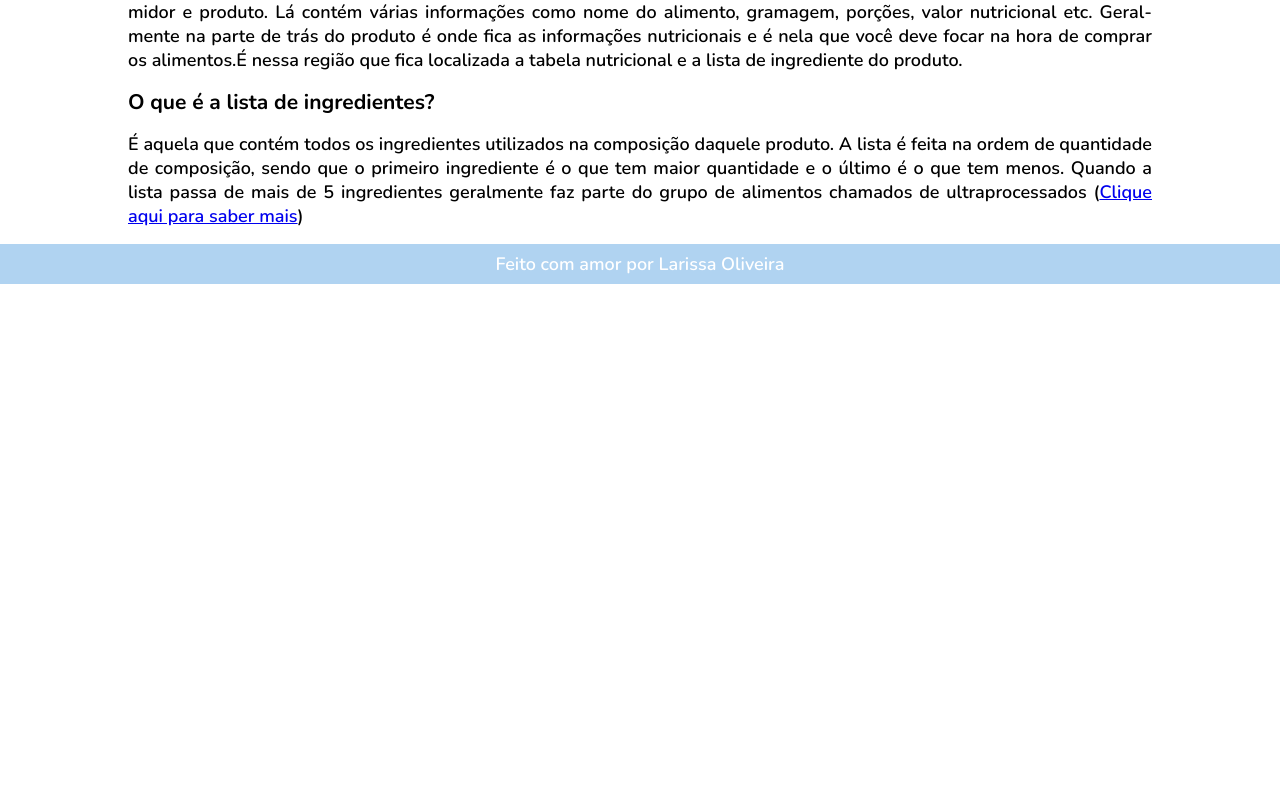
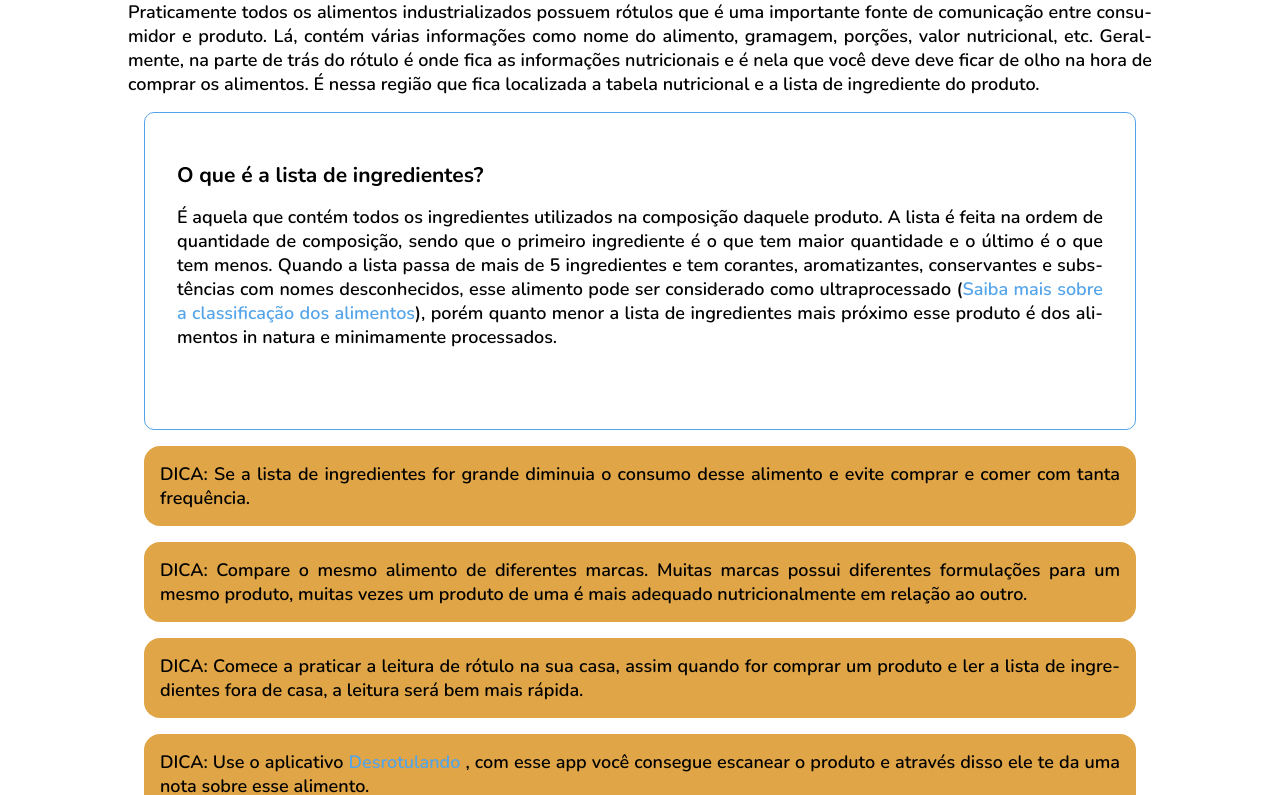
Before and after one commit to olaari/projeto-final, a React (Vite) app: page /rotulos in a window 1280 px wide. Shown: the part 749-1544 px from the top of the page. Before the commit the page ends 1033 px from the top, so only its background shows below. Built offline with nearby package versions, Linux system fonts and the light colour scheme; grey boxes are pictures that could not be loaded.

Commit message:
adicionando as dicas dos rótulos

```diff
--- a/src/pages/Classificacao/Classificacao.jsx
+++ b/src/pages/Classificacao/Classificacao.jsx
@@ -95,7 +95,7 @@ function Classificacao() {
 
 
                 <h1 className='titulo-quiz'>Quiz dos Alimentos</h1>
-<p>Bora ver se você absorveu as informações dessa página? Esse quiz será composto de 4 questões e com 4 alternativas cada. Tenho</p>
+                <p>Bora ver se você absorveu as informações dessa página? Esse quiz será composto de 4 questões e com 4 alternativas cada. Tenho</p>
             </div>
         </>
     )
--- a/src/pages/Rotulos/Rotulos.jsx
+++ b/src/pages/Rotulos/Rotulos.jsx
@@ -10,16 +10,27 @@ function Rotulos() {
             </div>
 
             <div className="main-rotulo">
-                <h1>Dicas para a leitura de Rótulos nutricionais dos alimentos </h1>
-                <p>Quando você vai ao mercado costuma ter a lista de alimento? Você sabe o que é lista de alimentos? Compara os alimentos de diferentes marcas?</p>
+                <h1>Dicas para a leitura de Rótulos nutricionais dos alimentos</h1>
+                <p>Quando você vai ao mercado costuma ter a lista de alimento? Você sabe o que é lista de alimentos? Compara os alimentos de diferentes marcas?</p> <br />
 
-                <p> Práticamente todos os alimentos industrializados possuem rótulos que é uma importante fonte de comunicação entre consumidor e produto. Lá contém várias informações como nome do alimento, gramagem, porções, valor nutricional etc. Geralmente na parte de trás do produto é onde fica as informações nutricionais e é nela que você deve focar na hora de comprar os alimentos.É nessa região que fica localizada a tabela nutricional e a lista de ingrediente do produto. </p>
-                <h3>O que é a lista de ingredientes? </h3>
-                <p>É aquela que contém todos os ingredientes utilizados na composição daquele produto. A lista é feita na ordem de quantidade de composição, sendo que o primeiro ingrediente é o que tem maior quantidade e o último é o que tem menos.
-                    Quando a lista passa de mais de 5 ingredientes geralmente faz parte do grupo de alimentos chamados de ultraprocessados (<a href="https://nutri-desrotula.netlify.app/rotulos">Clique aqui para saber mais</a>)
-                </p>
+                <p> Praticamente todos os alimentos industrializados possuem rótulos que é uma importante fonte de comunicação entre consumidor e produto. Lá, contém várias informações como nome do alimento, gramagem, porções, valor nutricional, etc. Geralmente, na parte de trás do rótulo é onde fica as informações nutricionais e é nela que você deve deve ficar de olho na hora de comprar os alimentos. É nessa região que fica localizada a tabela nutricional e a lista de ingrediente do produto. </p>
+
+                <div className="lista-de-ingredientes">
+                    <h3>O que é a lista de ingredientes? </h3>
+                    <p>É aquela que contém todos os ingredientes utilizados na composição daquele produto. A lista é feita na ordem de quantidade de composição, sendo que o primeiro ingrediente é o que tem maior quantidade e o último é o que tem menos.
+                        Quando a lista passa de mais de 5 ingredientes e tem corantes, aromatizantes, conservantes e substências com nomes desconhecidos, esse alimento pode ser considerado como ultraprocessado (<a className="link" href="https://nutri-desrotula.netlify.app/classificacao">Saiba mais sobre a classificação dos alimentos</a>), porém quanto menor a lista de ingredientes mais próximo esse produto é dos alimentos in natura e minimamente processados.</p> <br /><br />
+                    <div className="exemplo-lista-ingredientes"> </div>
+                </div>
+                <div>
+                    <p className="dicas-listas"> DICA: Se a lista de ingredientes for grande diminuia o consumo desse alimento e evite comprar e comer com tanta frequência.</p>
+                    <p className="dicas-listas"> DICA: Compare o mesmo alimento de diferentes marcas. Muitas marcas possui diferentes formulações para um mesmo produto, muitas vezes um produto de uma é mais adequado nutricionalmente em relação ao outro.</p>
+                    <p className="dicas-listas"> DICA: Comece a praticar a leitura de rótulo na sua casa, assim quando for comprar um produto e ler a lista de ingredientes fora de casa, a leitura será bem mais rápida.</p>
+                    <p className="dicas-listas"> DICA: Use o aplicativo <a className="link"href="https://desrotulando.com/">Desrotulando</a> , com esse app você consegue escanear o produto e através disso ele te da uma nota sobre esse alimento. </p>
+                    <p className="dicas-listas"> DICA: </p>
+                    <p className="dicas-listas"> DICA: </p>
 
 
+                </div>
 
 
 
--- a/src/pages/Rotulos/rotulos.css
+++ b/src/pages/Rotulos/rotulos.css
@@ -28,16 +28,51 @@ div.background-rotulo {
     position: absolute;
 
 }
+
 div.main-rotulo {
     padding: 1rem 0;
     margin: 0 auto;
     width: 80%;
     text-align: justify;
-  }
+}
 
 div.main-rotulo>h1 {
     margin-bottom: 1rem;
     color: white;
     background-color: #b0d3f1;
     padding-left: 1rem;
-  }
+}
+
+.lista-de-ingredientes {
+    border: 1px solid #54a4ea;
+    border-radius: 10px;
+    padding: 2rem;
+    margin: 1rem;
+    display: flex;
+    flex-direction: column;
+}
+
+
+
+.exemplo-lista-ingredientes {
+    background: url("https://br.openfoodfacts.org/images/products/789/608/086/2132/ingredients_pt.7.full.jpg") no-repeat center;
+
+}
+
+.dicas-listas{
+    background-color: #e0a546;
+    border-radius: 1rem;
+    margin: 1rem;
+    padding: 1rem;
+}
+
+.link:hover {
+    color: #54a4ea;
+    text-decoration: none;
+}
+
+.link {
+    color: #54a4ea;
+    text-decoration: none;
+
+}
```
